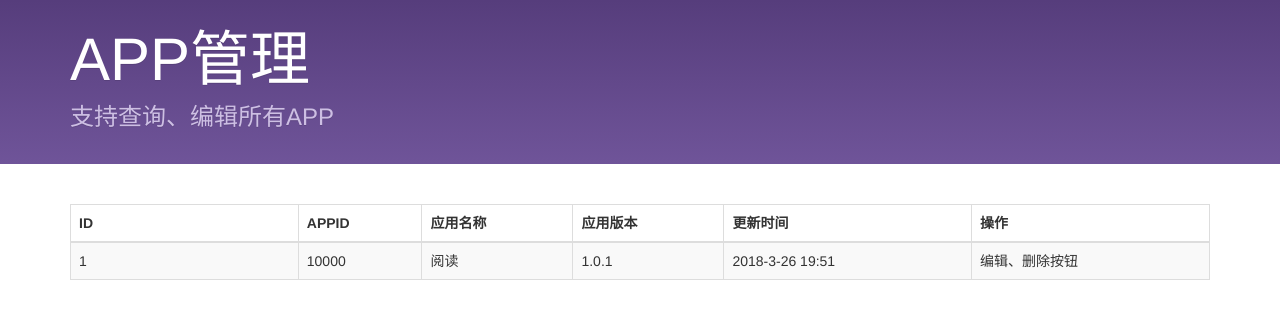
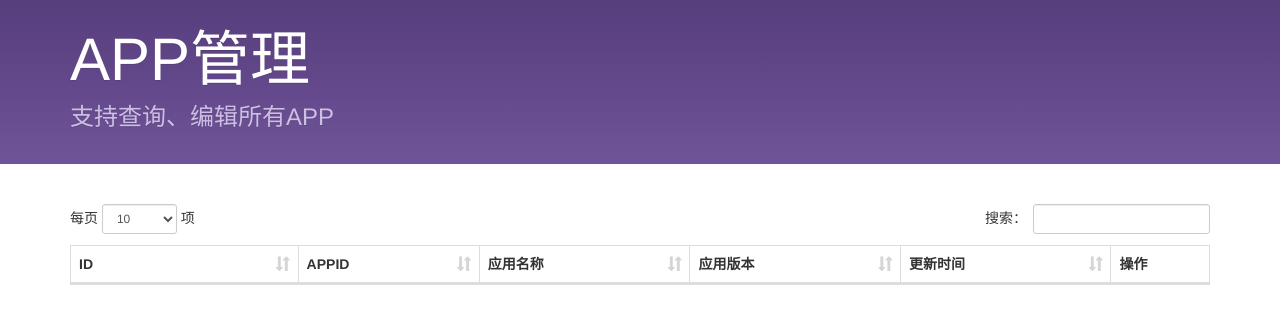
Before and after one commit to mengruguo/manager, a Django app: template Manager/apks/templates/apks/index.html in a window 1280 px wide. Shown: the part 50-374 px from the top of the page. Run offline with Django 3.2, Linux system fonts and the light colour scheme; the template is opened without the code that fills it, so the values that code supplies are empty; some libraries are stand-ins or nearby versions.

Commit message:
app新增数据写入数据库实现，app查看界面优化

```diff
--- /dev/null
+++ b/Manager/apks/static/apks/js/index.js
@@ -0,0 +1,40 @@
+var searchUrl;
+$(document).ready(function () {
+    var table = $("#apps_table");
+    var dataTable = table.DataTable({
+        serverSide: true,
+        processing: true,
+        ajax: searchUrl,
+        language: {
+            emptyTable: "APP列表为空",
+            info: "当前显示第 _START_ 至 _END_ 项，共 _TOTAL_ 项。",
+            infoEmpty: "当前显示第 0 至 0 项，共 0 项。",
+            processing: "正在搜索中 ...",
+            search: "搜索：",
+            lengthMenu: "每页 _MENU_ 项",
+            paginate: {
+                first: "首页",
+                previous: "上页",
+                next: "下页",
+                last: "末页"
+            }
+        },
+        columns: [{
+            data: "id",
+            searchable: false
+        }, {
+            data: "app_id"
+        }, {
+            data: "name",
+        }, {
+            data: "version",
+        }, {
+            data: "update_time"
+        }],
+        "columnDefs": [ {
+            "targets": 5,
+            "data": null,
+            "defaultContent":"<button id='apps_edit' type='btn btn-primary btn-sx' style='margin-right: 5px'>编辑</button>"+"<button id='apps_edit' type='btn btn-primary btn-sx' style='margin-right: 5px'>删除</button>"
+        } ],
+    });
+});
--- a/Manager/apks/templates/apks/create.html
+++ b/Manager/apks/templates/apks/create.html
@@ -23,7 +23,7 @@
         </div>
     </div>
     <div class="container">
-        <form class="form-horizontal" method="post" action="{% url "apks:create" %}" autocomplete="off">
+        <form class="form-horizontal" method="post" action="{% url "apks:save" %}" autocomplete="off">
             {% csrf_token %}
             <div class="form-group">
                 <label for="inputAppName" class="col-sm-2 control-label">应用名称:</label>
--- a/Manager/apks/templates/apks/index.html
+++ b/Manager/apks/templates/apks/index.html
@@ -9,6 +9,10 @@
 {% block script %}
     <script src="{% static 'bootstrap/js/jquery-datatables.min.js' %}"></script>
     <script src="{% static 'bootstrap/js/bootstrap-datatables.min.js' %}"></script>
+    <script src="{% static 'apks/js/index.js' %}"></script>
+    <script>
+        searchUrl = "{% url 'apks:search' %}";
+    </script>
 {% endblock %}
 
 {% block content %}
@@ -19,7 +23,7 @@
         </div>
     </div>
     <div class="container">
-        <table id="table" class="table table-striped table-bordered table-hover" width="100%">
+        <table id="apps_table" class="table table-striped table-bordered table-hover" width="100%">
             <thead>
             <tr>
                 <th width="20%">ID</th>
@@ -30,16 +34,6 @@
                 <th>操作</th>
             </tr>
             </thead>
-            <tbody>
-            <tr>
-                <td width="20%">1</td>
-                <td>10000</td>
-                <td>阅读</td>
-                <td>1.0.1</td>
-                <td>2018-3-26 19:51</td>
-                <td>编辑、删除按钮</td>
-            </tr>
-            </tbody>
         </table>
     </div>
 {% endblock %}
--- a/Manager/apks/urls.py
+++ b/Manager/apks/urls.py
@@ -7,5 +7,7 @@
 
 urlpatterns = [
     url(r'^$', index, name='index'),
-    url(r'^create', create, name='create')
+    url(r'^create', create, name='create'),
+    url(r'^save', save, name='save'),
+    url(r'^search', search, name='search')
 ]
--- a/Manager/templates/index.html
+++ b/Manager/templates/index.html
@@ -60,7 +60,7 @@
                         <li><a href="{% url 'devices:create' %}">新建设备</a></li>
                     </ul>
                 </li>
-                 <li class="dropdown" id="sdks">
+                <li class="dropdown" id="sdks">
                     <a href="#" class="dropdown">SDK版本管理<span class="caret"></span> </a>
                     <ul class="dropdown-menu">
                         <li><a href="{% url 'sdks:index' %}">我的SDK版本</a></li>
```
Also changed, not shown: Manager/apks/views.py (+27 -2 lines).
